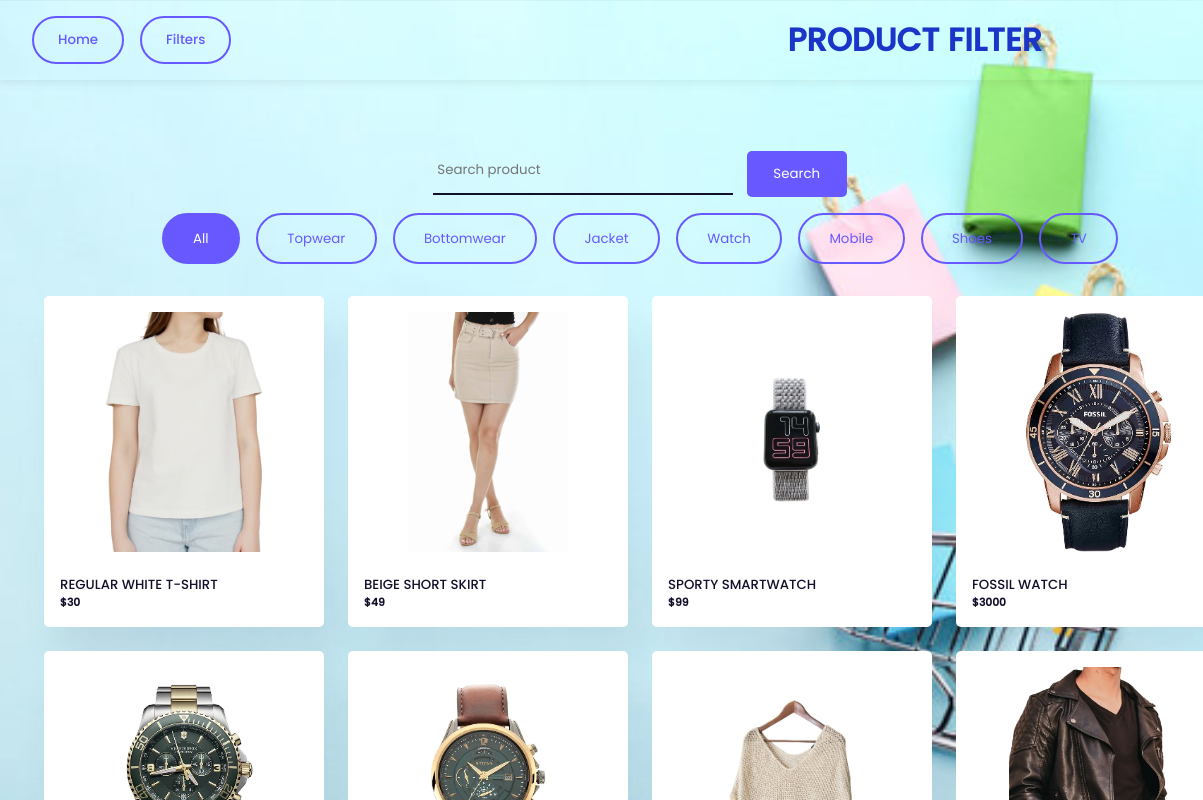
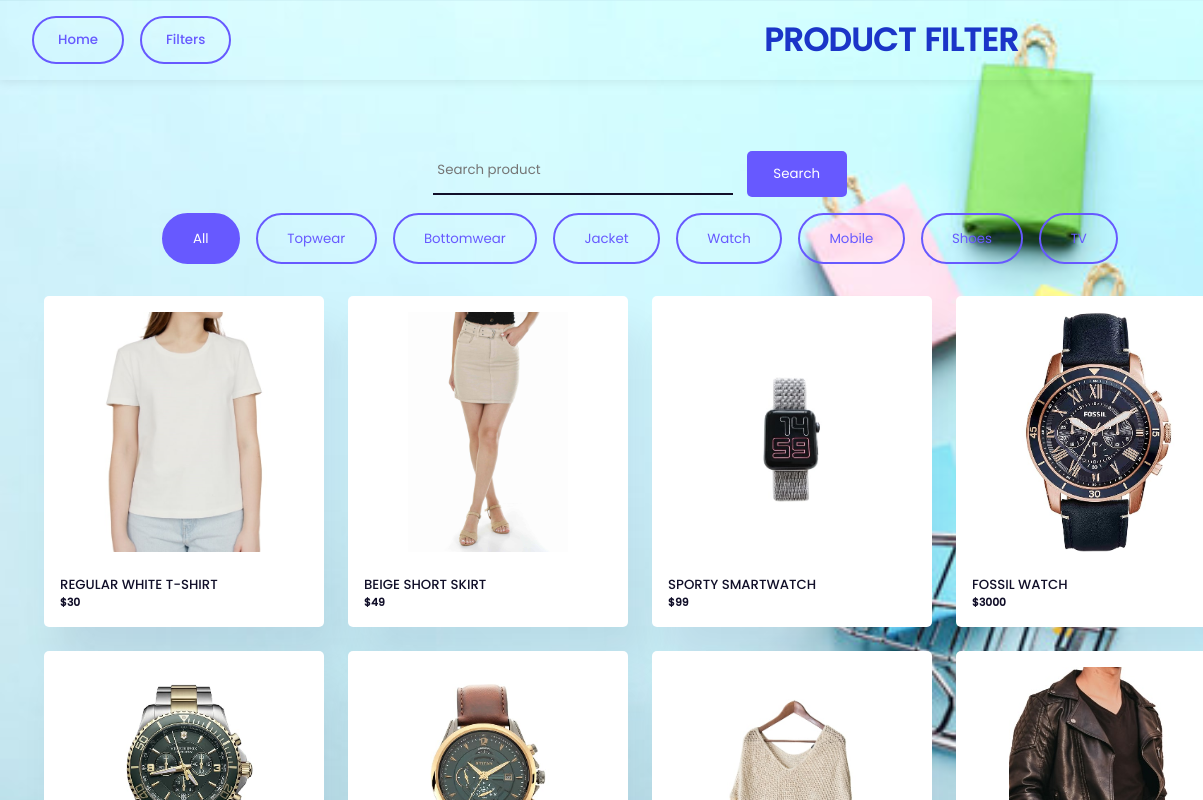
Before and after one commit to Vigneshwaran2406/product-filter, a plain HTML site: page index.html in a window 1280 px wide. Shown: the top 800 px of the page, 0-1203 px from the left. Drawn offline with Linux system fonts and the light colour scheme; sample sign-in values are in the browser's storage.

Commit message:
Update style.css

```diff
--- a/style.css
+++ b/style.css
@@ -39,7 +39,7 @@ body {
     color: #1b35c8;
     font-size: 2em;
     font-weight: 700;
-    margin-left: 115%;
+    margin-left: 110%;
     white-space: nowrap;
 }
 .top-button , #top{
```
